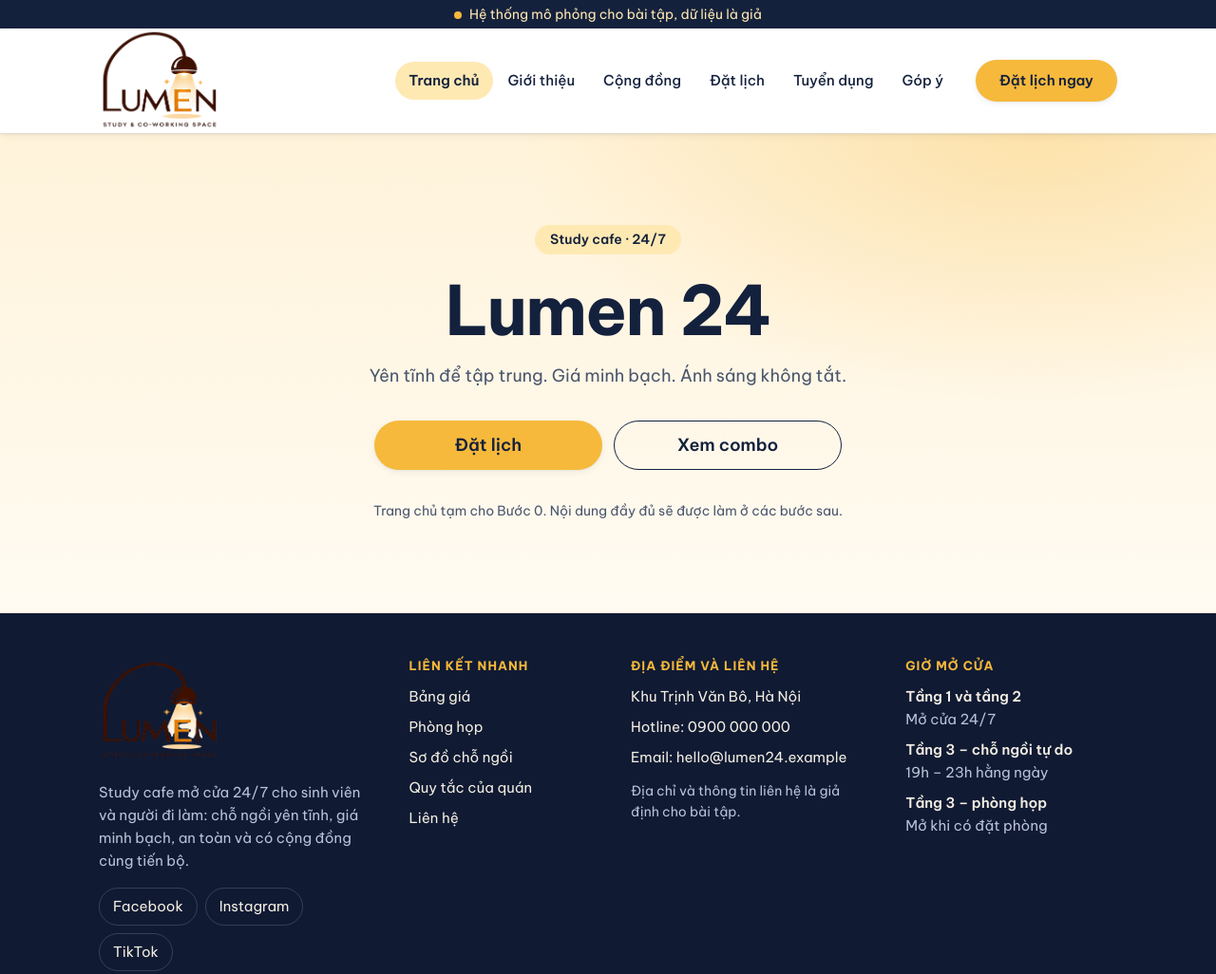
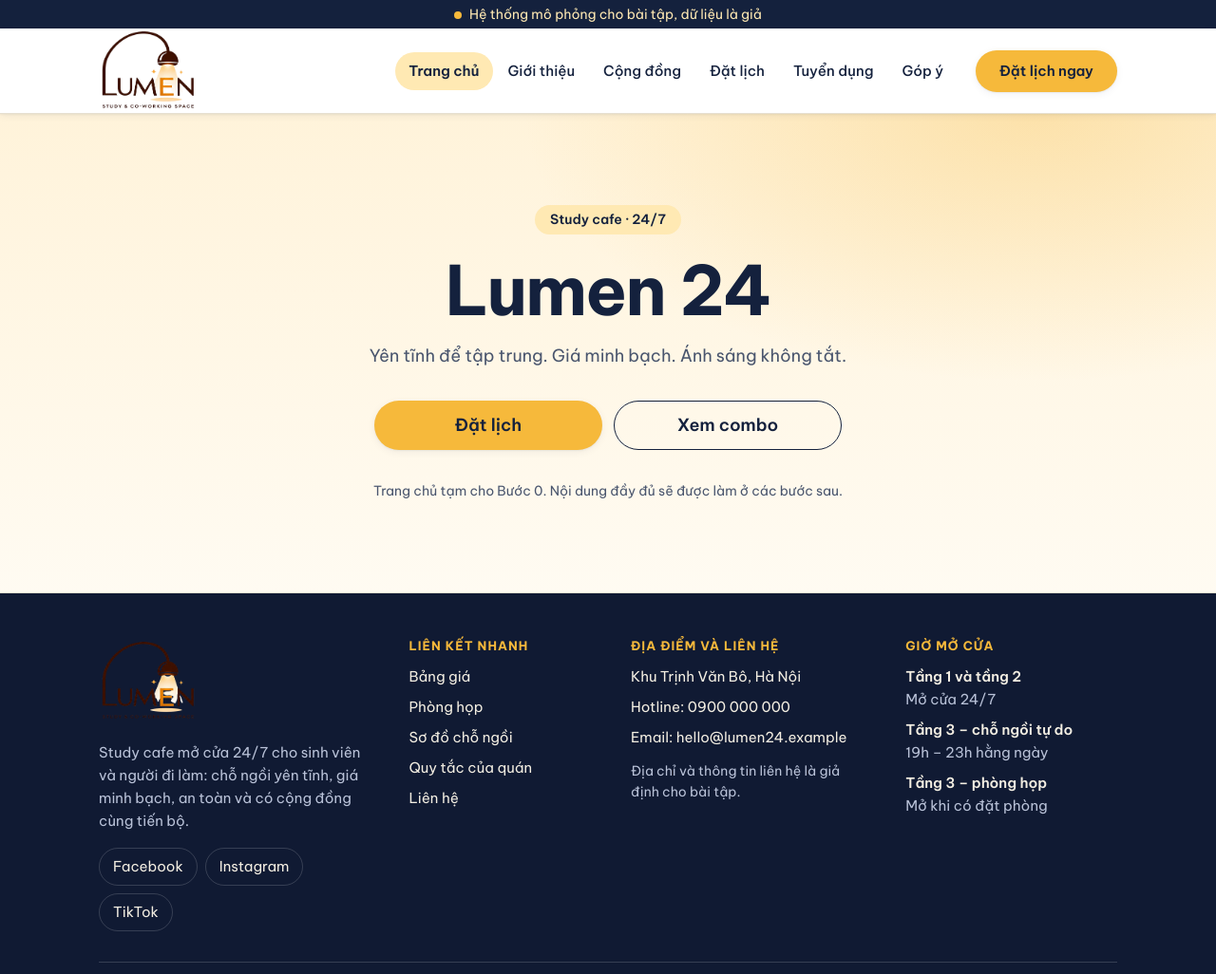
Before and after one commit to pv7c2v7fws-bit/Lumen-24, a plain HTML site: page index.html in a window 1280 px wide. Shown: the top 1026 px of the page at 95% size. Drawn offline with Linux system fonts and the light colour scheme.

Commit message:
Adjust brand logo height in CSS

```diff
--- a/css/style.css
+++ b/css/style.css
@@ -177,13 +177,13 @@ a { color: inherit; text-underline-offset: 3px; }
 }
 .brand__logo {
   flex: none;
-  height: 80px;
+  height: 60px;
   width: auto;
   max-width: 60vw;
   object-fit: contain;
 }
 @media (min-width: 768px) {
-  .brand__logo { height: 110px; max-width: 270px; }
+  .brand__logo { height: 89px; max-width: 270px; }
 }
 
 .header__actions {
```
